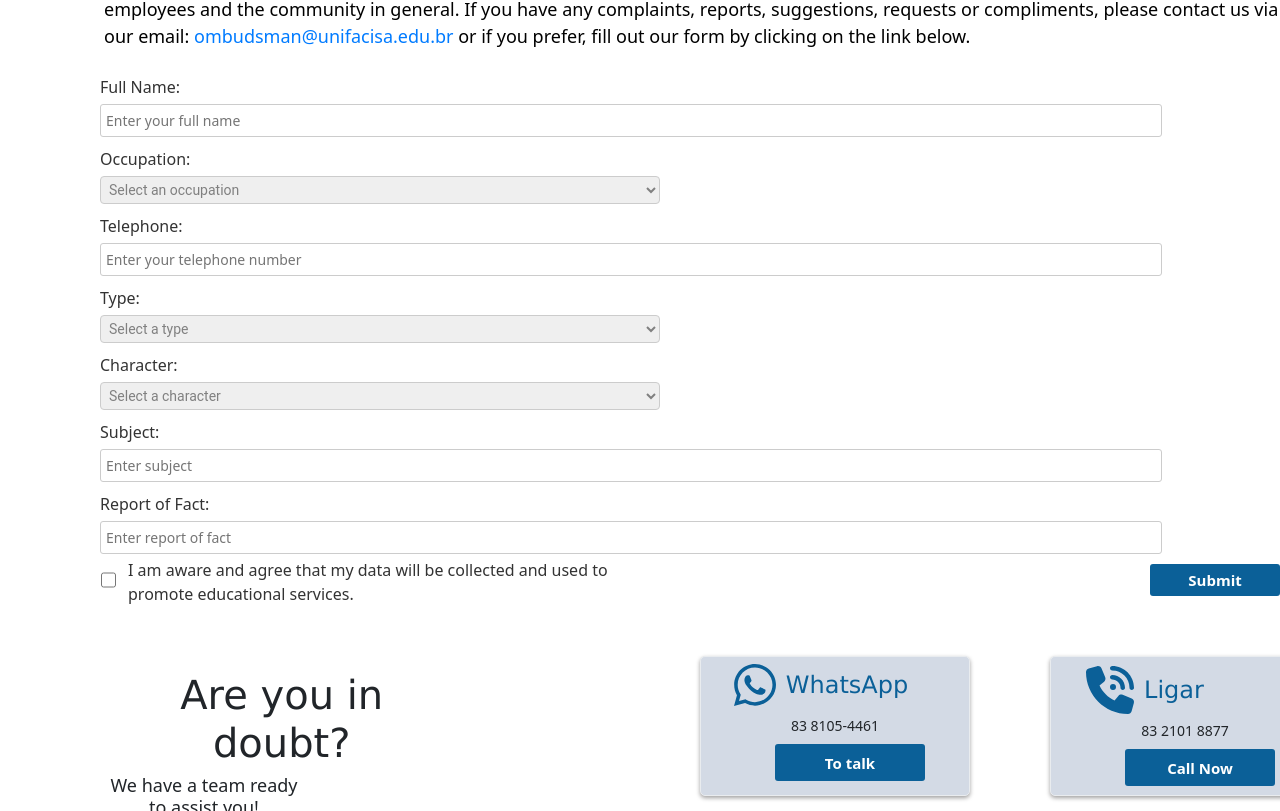
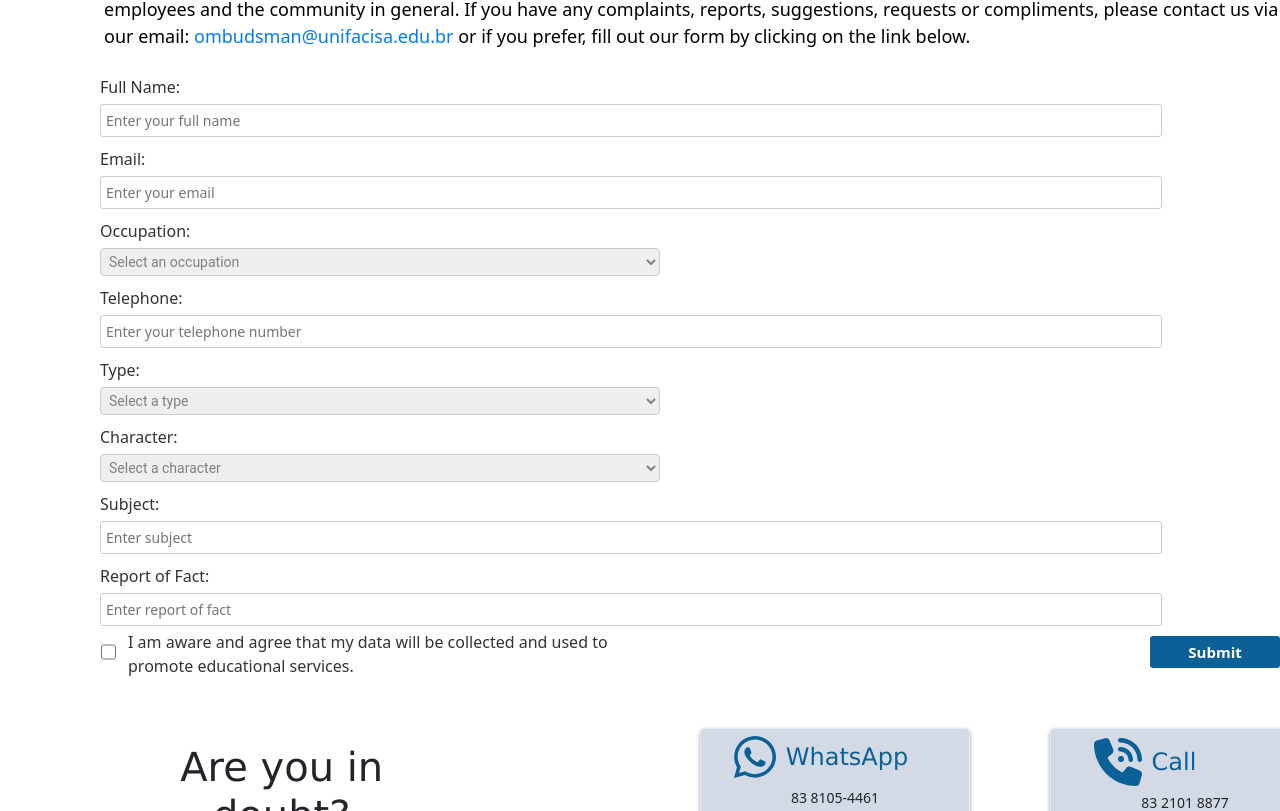
Before and after one commit to Luanna88/UniFacisaOmbudsman-Ouvidoria, a React (Create React App) app: page / in a window 1280 px wide. Shown: the part 1289-2100 px from the top of the page. Built offline with nearby package versions, Linux system fonts and the light colour scheme.

Commit message:
Update Ombudsman.js

```diff
--- a/src/Ombudsman.js
+++ b/src/Ombudsman.js
@@ -8,6 +8,7 @@ import { faFolder } from '@fortawesome/free-solid-svg-icons';
 
 function OmbudsmanOptions() {
     const [fullName, setFullName] = useState('');
+    const [email, setEmail] = useState('');
     const [occupation, setOccupation] = useState('');
     const [telephone, setTelephone] = useState('');
     const [type, setType] = useState('');
@@ -20,7 +21,7 @@ function OmbudsmanOptions() {
 
     const handleSubmit = (event) => {
         event.preventDefault();
-        if (!fullName || !occupation || !telephone || !type || !character || !subject || !reportOfFact) {
+        if (!fullName || !email || !occupation || !telephone || !type || !character || !subject || !reportOfFact) {
             setMessage('Please fill in all fields.');
             setTimeout(() => {
                 setMessage('');
@@ -37,6 +38,7 @@ function OmbudsmanOptions() {
         setMessage('Message sent successfully!');
         setFormSubmitted(true);
         setFullName('');
+        setEmail('');
         setOccupation('');
         setTelephone('');
         setType('');
@@ -69,6 +71,13 @@ function OmbudsmanOptions() {
                     onChange={(e) => setFullName(e.target.value)}
                     placeholder="Enter your full name"
 
+                />
+                <label>Email:</label>
+                <input
+                    type="email"
+                    value={email}
+                    onChange={(e) => setEmail(e.target.value)}
+                    placeholder="Enter your email"
                 />
 
                 <label>Occupation:</label>
@@ -211,7 +220,7 @@ function OmbudsmanOptions() {
                 </form>
             </div>
             <div className='card-5'>
-                <h1><FontAwesomeIcon icon={faPhoneVolume} style={{ marginRight: '10px', marginLeft: '-10px', marginBottom: '-10px' }} size="2x" />Ligar</h1>
+                <h1><FontAwesomeIcon icon={faPhoneVolume} style={{ marginRight: '10px', marginLeft: '-10px', marginBottom: '-10px' }} size="2x" />Call</h1>
                 <h2>83 2101 8877</h2>
                 <form>
                     <div className='button'>
```
